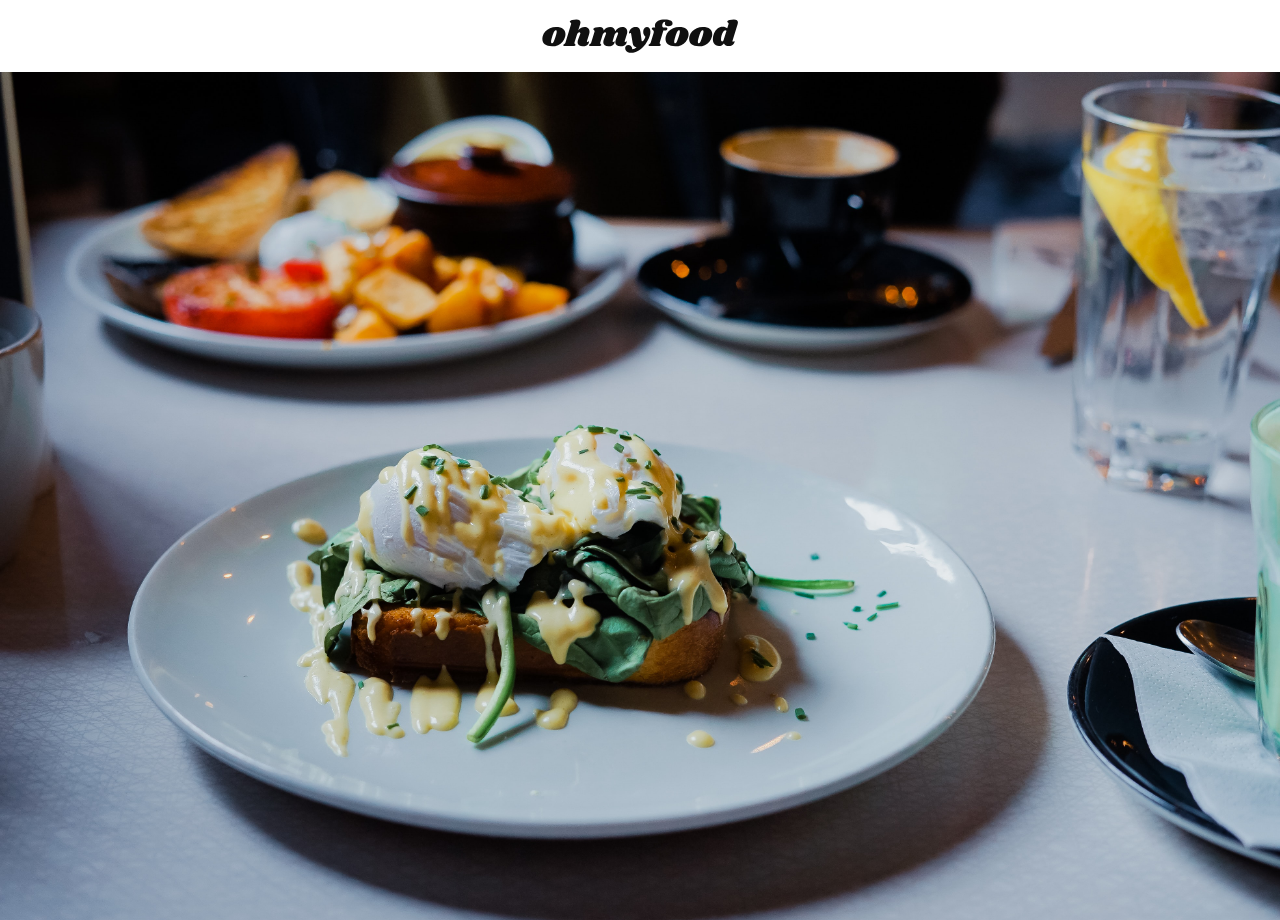
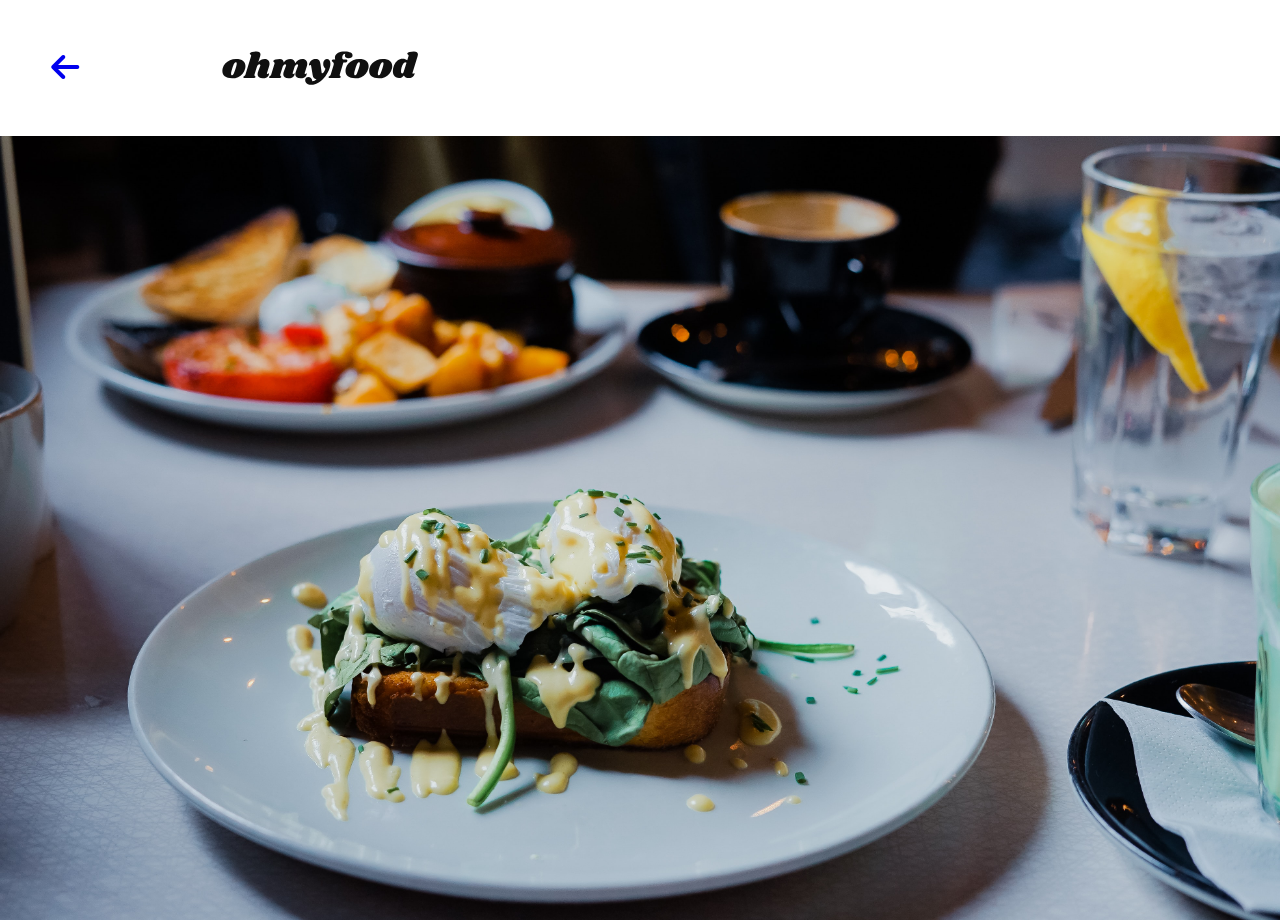
Before and after one commit to dimadeloseros1/Project3, a website: page ThirdMenu.html in a window 1280 px wide. Shown: the top 920 px of the page. Drawn offline with Linux system fonts and the light colour scheme.

Commit message:
arrow back

```diff
--- a/ThirdMenu.html
+++ b/ThirdMenu.html
@@ -11,6 +11,9 @@
 <body>
 <header>
   <div class="logo">
+    <a href="index.html">
+        <i class="fas fa-arrow-left"></i>
+    </a>
     <img src="images\logo\ohmyfood@2x.svg" alt="logo">
   </div>
   <div class="main__img">
--- a/style.scss
+++ b/style.scss
@@ -17,9 +17,16 @@ html, body {
 }
 .logo {
   display: grid;
-  justify-content: center;
-  margin: 1.2rem 0rem;
+  grid-template-columns: 7rem 7rem;
+  grid-gap: 5%;
+  padding: 4%;
 
+
+
+
+}
+.fa-arrow-left {
+  font-size: 2rem;
 }
 //**nav**//
 .nav__bar {
```
Also changed, not shown: FirstMenu.html (+4 -1 lines), FourthMenu.html (+3 -0 lines), SecondMenu.html (+3 -0 lines), style.css, 1 other file.
